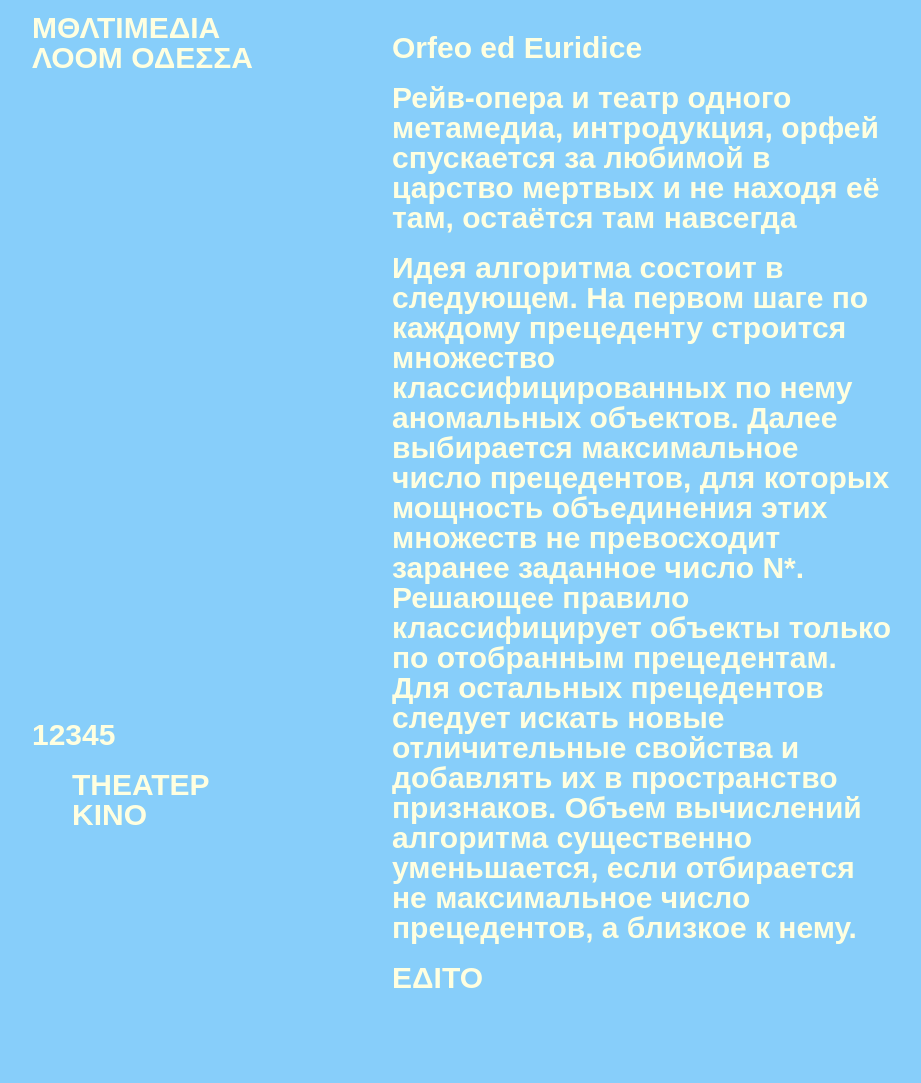
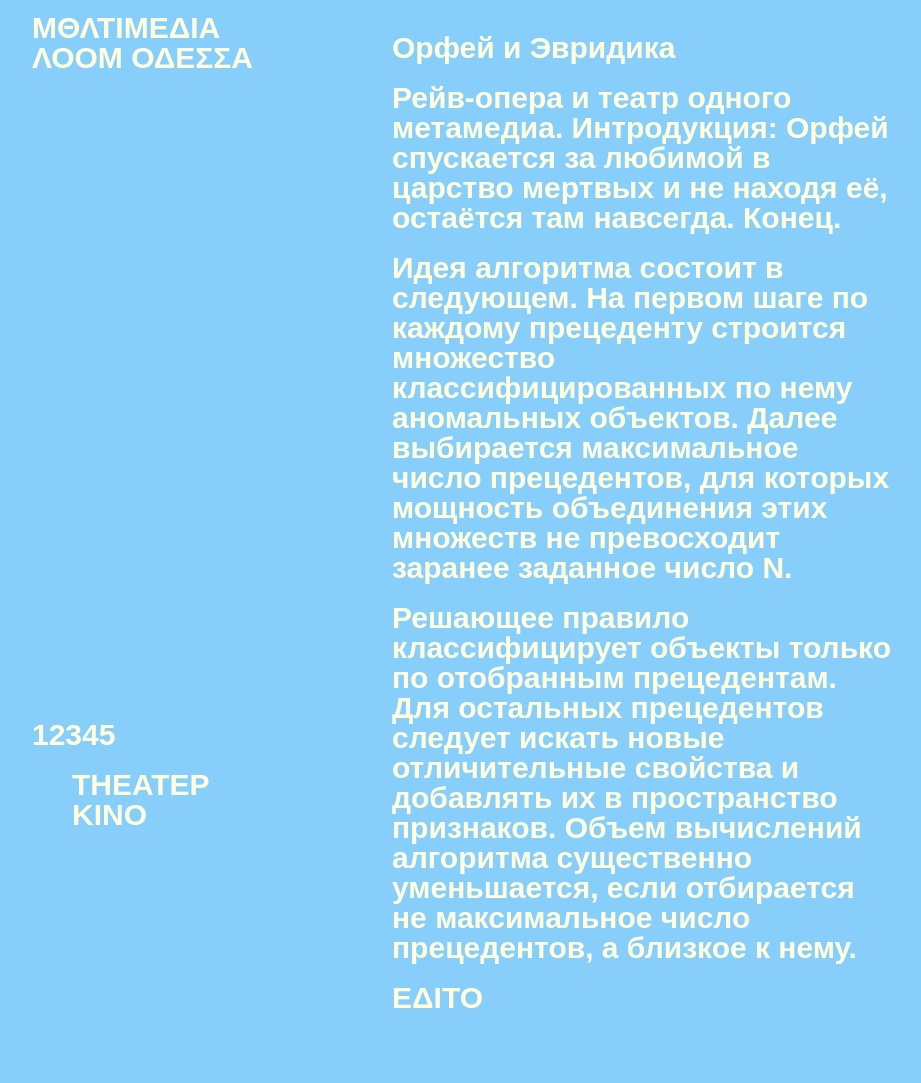
Before and after one commit to indexmod/odessa, a Jekyll site: the page built from index.md, in a window 1280 px wide. Shown: the whole page, without its empty margins (178-1099 px from the left). Built offline with Jekyll 4.4.1, drawn with Linux system fonts in a browser that asks for light colours.

Commit message:
Update index.md

```diff
--- a/index.md
+++ b/index.md
@@ -2,8 +2,10 @@
 layout: default
 published: true
 ---
-Orfeo ed Euridice
+Орфей и Эвридика
 
-Рейв-опера и театр одного метамедиа, интродукция, орфей спускается за любимой в царство мертвых и  не находя её там, остаётся там навсегда
+Рейв-опера и театр одного метамедиа. Интродукция: Орфей спускается за любимой в царство мертвых и не находя её, остаётся там навсегда. Конец.
 
-Идея алгоритма состоит в следующем. На первом шаге по каждому прецеденту строится множество классифицированных по нему аномальных объектов. Далее выбирается максимальное число прецедентов, для которых мощность объединения этих множеств не превосходит заранее заданное число N*. Решающее правило классифицирует объекты только по отобранным прецедентам. Для остальных прецедентов следует искать новые отличительные свойства и добавлять их в пространство признаков. Объем вычислений алгоритма существенно уменьшается, если отбирается не максимальное число прецедентов, а близкое к нему.
+Идея алгоритма состоит в следующем. На первом шаге по каждому прецеденту строится множество классифицированных по нему аномальных объектов. Далее выбирается максимальное число прецедентов, для которых мощность объединения этих множеств не превосходит заранее заданное число N.
+
+Решающее правило классифицирует объекты только по отобранным прецедентам. Для остальных прецедентов следует искать новые отличительные свойства и добавлять их в пространство признаков. Объем вычислений алгоритма существенно уменьшается, если отбирается не максимальное число прецедентов, а близкое к нему.
```
